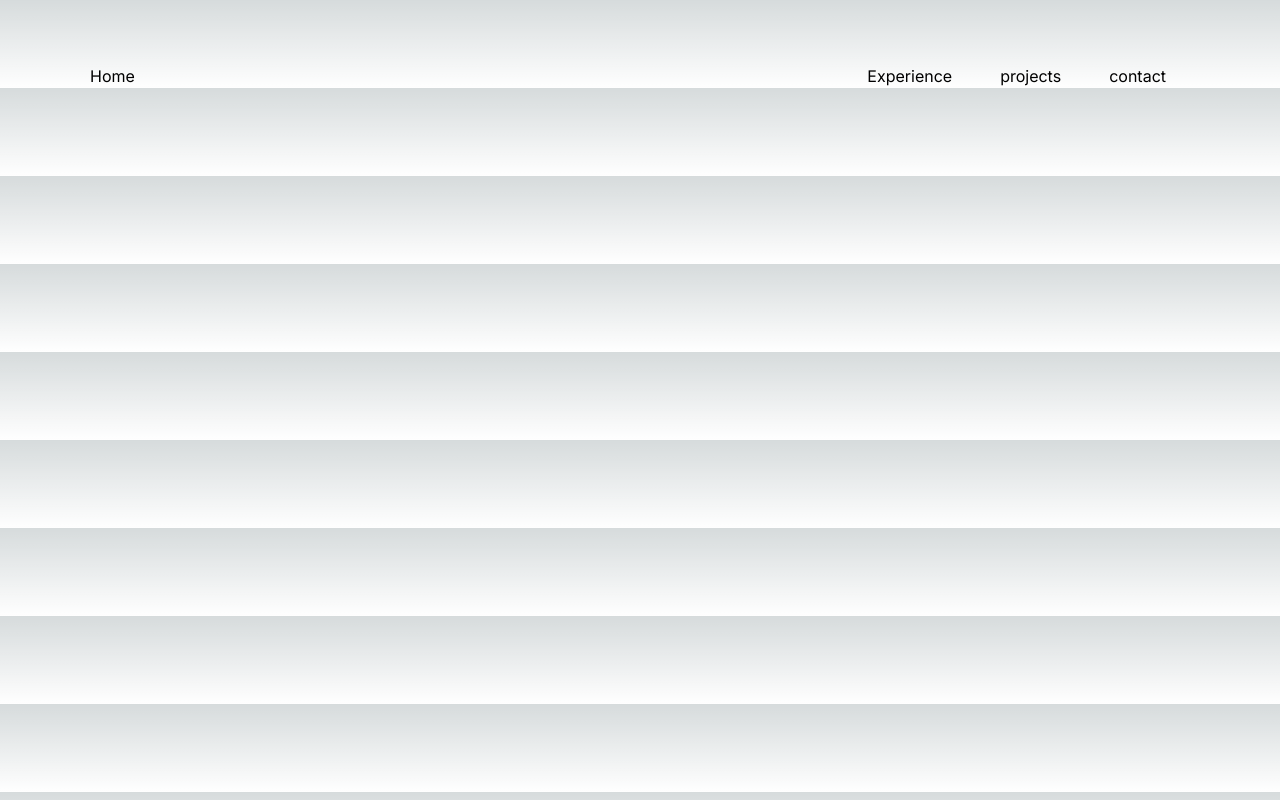
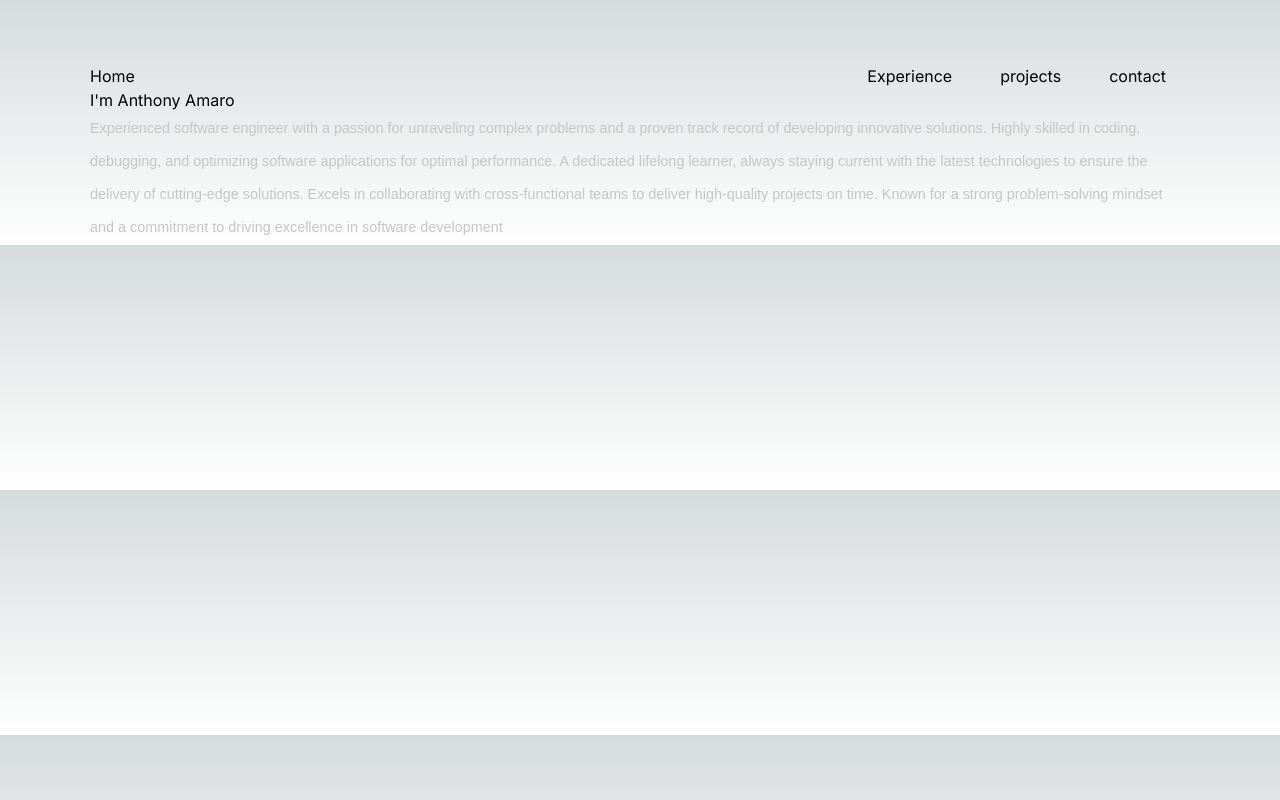
Before and after one commit to anthonyamaro15/portfoliov2, a Next.js app: page / in a window 1280 px wide. Built offline with nearby package versions, Linux system fonts and the light colour scheme.

Commit message:
update: html head description

```diff
--- a/src/app/globals.css
+++ b/src/app/globals.css
@@ -30,14 +30,60 @@ body {
   padding: 0;
 }
 
+/* body::before {
+  content: "";
+  height: 100vh;
+  width: 100vw;
+  color: rgba(113, 113, 113, 0.07);
+  position: fixed;
+  z-index: -1;
+  background: linear-gradient(currentcolor 1px, transparent 1px) 0% 0% / 94px
+      90px,
+    linear-gradient(to right, currentcolor 1px, transparent 1px) transparent;
+  transition: all 0.5s linear 0s;
+}
+
+body::after {
+  background-image: radial-gradient(
+      at 40% 40%,
+      rgb(30, 144, 255) 0px,
+      transparent 50%
+    ),
+    radial-gradient(at 90% 10%, rgb(255, 105, 180) 0px, transparent 50%),
+    radial-gradient(at 50% 95%, rgb(0, 255, 255) 0px, transparent 50%),
+    radial-gradient(at 20% 30%, rgb(50, 205, 50) 0px, transparent 50%),
+    radial-gradient(at 90% 90%, rgb(255, 255, 0) 0px, transparent 50%),
+    radial-gradient(at 33% 50%, rgb(255, 69, 0) 0px, transparent 50%),
+    radial-gradient(at 79% 53%, rgb(128, 0, 128) 0px, transparent 50%);
+
+  position: fixed;
+  content: "";
+  z-index: -1;
+  width: 100%;
+  height: 100%;
+  filter: blur(120px) saturate(100%);
+  top: 0px;
+  opacity: 0.2;
+  transform: translateZ(0px);
+} */
+
 .main-container {
   max-width: 1100px;
 
   margin: 0 auto;
 }
 
+.main-container p {
+  font-size: 0.9rem;
+  font-family: sans-serif;
+  line-height: 2.3;
+  /* font-weight: 200; */
+  color: #c6c6c6;
+}
+
 html {
   box-sizing: border-box;
   margin: 0;
   padding: 0;
+  color: #c6c6c6;
 }
--- a/src/app/layout.tsx
+++ b/src/app/layout.tsx
@@ -1,22 +1,23 @@
-import './globals.css'
-import type { Metadata } from 'next'
-import { Inter } from 'next/font/google'
+import "./globals.css";
+import type { Metadata } from "next";
+import { Inter } from "next/font/google";
 
-const inter = Inter({ subsets: ['latin'] })
+const inter = Inter({ subsets: ["latin"] });
 
 export const metadata: Metadata = {
-  title: 'Create Next App',
-  description: 'Generated by create next app',
-}
+  title: "Anthony Amaro",
+  description:
+    "Hi,  I'm a dedicated and passionate software engineer who thrives on turning intricate challenges into elegant solutions",
+};
 
 export default function RootLayout({
   children,
 }: {
-  children: React.ReactNode
+  children: React.ReactNode;
 }) {
   return (
     <html lang="en">
       <body className={inter.className}>{children}</body>
     </html>
-  )
+  );
 }
--- a/src/app/page.tsx
+++ b/src/app/page.tsx
@@ -6,6 +6,21 @@ export default function Home() {
     <main className="main-container">
       <Navbar />
       {/* Main page intro will go here */}
+
+      <div className="home-page-content">
+        <h1>I'm Anthony Amaro</h1>
+        <p>
+          Experienced software engineer with a passion for unraveling complex
+          problems and a proven track record of developing innovative solutions.
+          Highly skilled in coding, debugging, and optimizing software
+          applications for optimal performance. A dedicated lifelong learner,
+          always staying current with the latest technologies to ensure the
+          delivery of cutting-edge solutions. Excels in collaborating with
+          cross-functional teams to deliver high-quality projects on time. Known
+          for a strong problem-solving mindset and a commitment to driving
+          excellence in software development
+        </p>
+      </div>
     </main>
   );
 }
```
